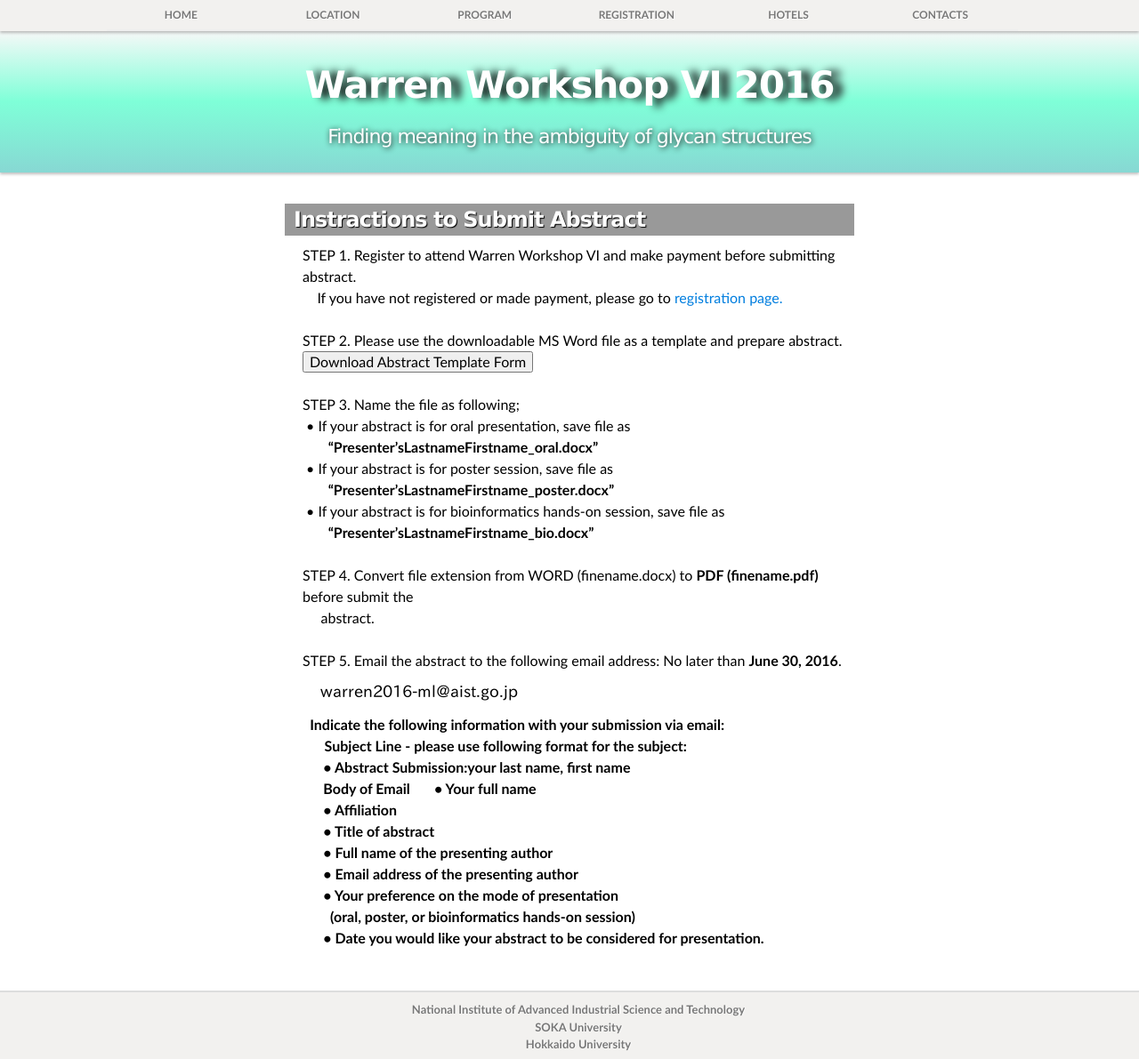
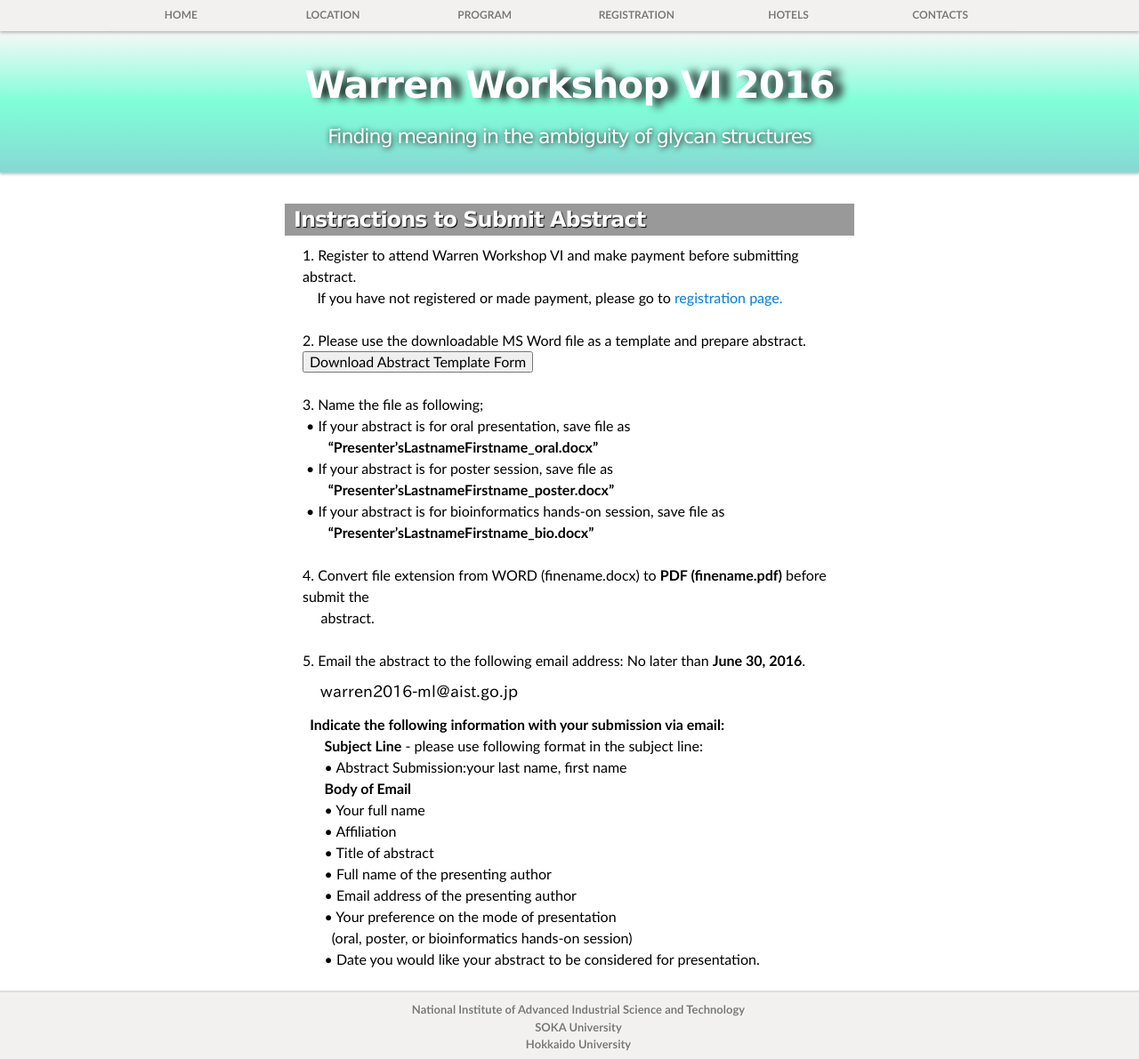
Before and after one commit to yamazakiM/test_warren2016, a Jekyll site: the page built from registration/submit.html, in a window 1280 px wide and 1191 px high. Shown: the whole window at 89% size. Built offline with Jekyll 4.4.1, drawn with Linux system fonts in a browser that asks for light colours; nearby versions of some CDN libraries; library files that are not in the unit come from our copies.

Commit message:
Update submit.html

```diff
--- a/registration/submit.html
+++ b/registration/submit.html
@@ -10,20 +10,20 @@ layout: default
 
 <ul class="instraction">
   <li>
-   STEP 1. Register to attend  Warren Workshop VI and make payment before submitting abstract.<br>
+   1. Register to attend  Warren Workshop VI and make payment before submitting abstract.<br>
    &nbsp;  &nbsp; If you have not registered or made payment, please go to <a href="a href="{{site.url}}/registration/register">registration page.</a>
   </li>
   <br>
 
   <li>
-   STEP 2. Please use the downloadable MS Word file as a template and prepare abstract.</li>
+   2. Please use the downloadable MS Word file as a template and prepare abstract.</li>
    <a href="{{site.url}}/images/AbstractTemplate.docx" class="downloadAbstract">
      <input id="button_submit_instraction" class="button_submit" type="button" alt="submit" value="Download Abstract Template Form">
    </a>
   <br>
   <br>
   <li>
-   STEP 3. Name the file as following;<br>
+   3. Name the file as following;<br>
     &nbsp;&#x2022 If your abstract is for oral presentation, save file as<br>
     &nbsp; &nbsp; &nbsp; &nbsp;<strong>“Presenter’sLastnameFirstname_oral.docx”</strong><br>
     &nbsp;&#x2022 If your abstract is for poster session, save file as <br>
@@ -33,17 +33,17 @@ layout: default
   </li>
   <br>
   <li>
-    STEP 4.	Convert file extension from WORD (finename.docx) to <strong>PDF (finename.pdf)</strong> before submit the <br>
+    4.	Convert file extension from WORD (finename.docx) to <strong>PDF (finename.pdf)</strong> before submit the <br>
      &nbsp; &nbsp; &nbsp;abstract.
   </li>
   <br>
   <li>
-    STEP 5. Email the abstract to the following email address: No later than <strong>June 30, 2016</strong>.<br>
+    5. Email the abstract to the following email address: No later than <strong>June 30, 2016</strong>.<br>
     <img class="abstract" alt="warrenworkshop_email.png" src="../../images/warrenworkshop_email.png" border="0">
     &nbsp; <strong>Indicate the following information with your submission via email:</strong><br>
-    &nbsp; &nbsp; &nbsp; <strong>Subject Line<strong> - please use following format for the subject:<br>
+    &nbsp; &nbsp; &nbsp; <strong>Subject Line</strong> - please use following format in the subject line:<br>
     &nbsp; &nbsp; &nbsp; &#x2022 Abstract Submission:your last name, first name<br>
-    &nbsp; &nbsp; &nbsp; <strong>Body of Email</strong>
+    &nbsp; &nbsp; &nbsp; <strong>Body of Email</strong><br>
     &nbsp; &nbsp; &nbsp; &#x2022 Your full name<br>
     &nbsp; &nbsp; &nbsp; &#x2022 Affiliation<br>
     &nbsp; &nbsp; &nbsp; &#x2022 Title of abstract<br>
```
